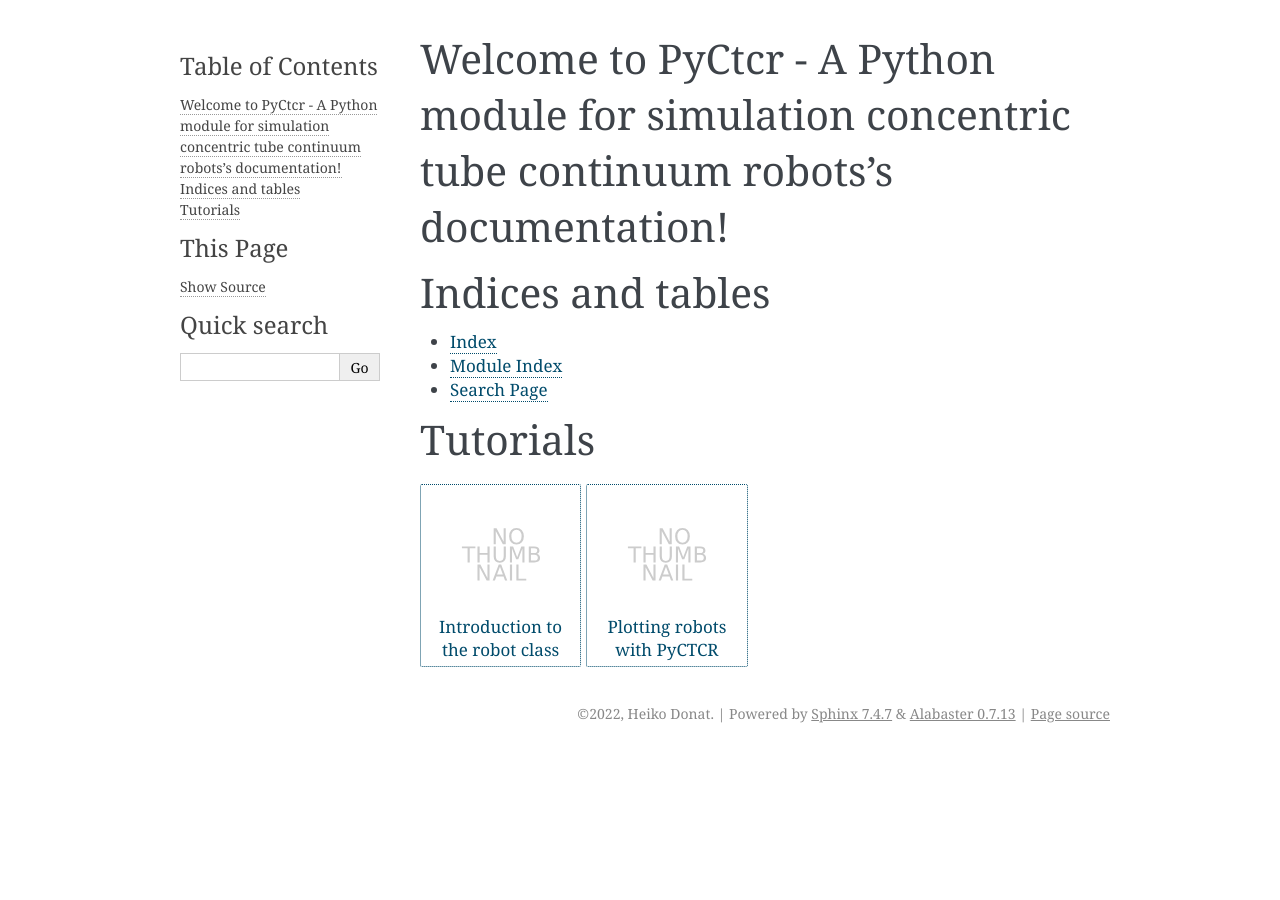
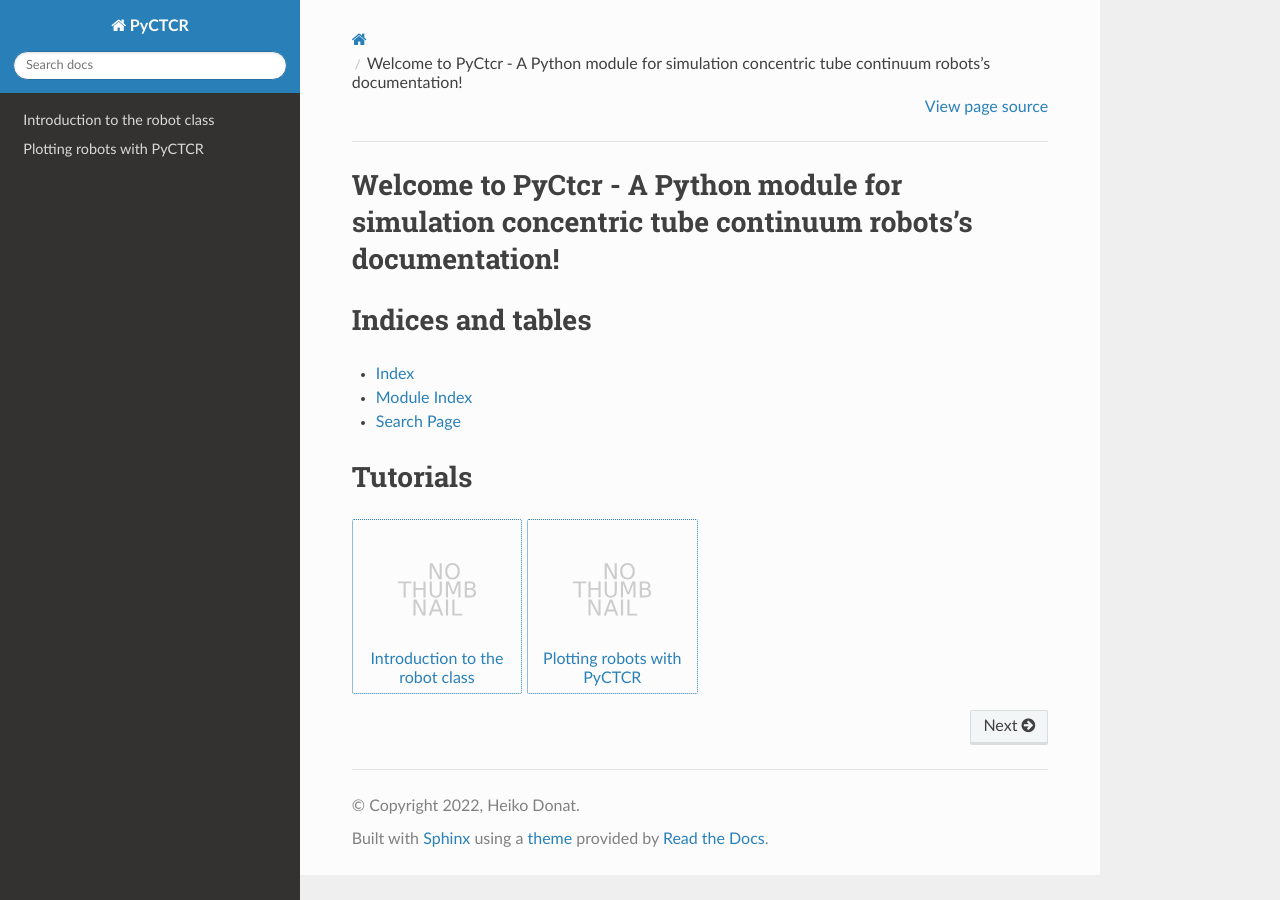
Before and after one commit to IRP-TU-BS/pyctr, a Sphinx documentation site: the page built from docs/index.rst, in a window 1280 px wide. Built offline with Sphinx 7.4.7 and the Read the Docs theme 2.0.0, drawn with Linux system fonts in a browser that asks for light colours.

```diff
--- a/docs/conf.py
+++ b/docs/conf.py
@@ -55,7 +55,7 @@ exclude_patterns = ['_build', 'Thumbs.db', '.DS_Store']
 # The theme to use for HTML and HTML Help pages.  See the documentation for
 # a list of builtin themes.
 #
-html_theme = 'alabaster'
+html_theme = "sphinx_rtd_theme"
 
 # Add any paths that contain custom static files (such as style sheets) here,
 # relative to this directory. They are copied after the builtin static files,
--- a/requirements.txt
+++ b/requirements.txt
@@ -21,3 +21,4 @@ tqdm==4.62.2
 vispy==0.12.1
 sphinx
 sphinx_gallery
+sphinx-rtd-theme
```
Also changed, not shown: README.md (+2 -1 lines).
